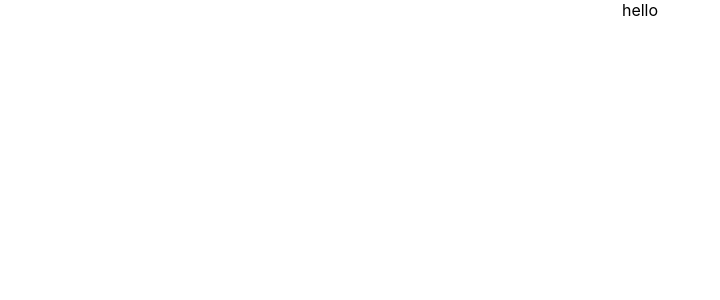
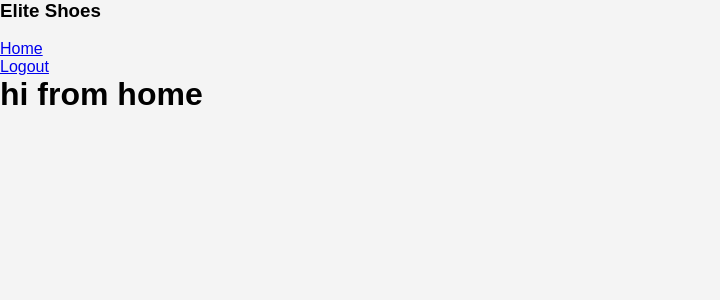
Before and after one commit to Ollerjuan/Ecommerce-shoe-store, a React (Create React App) app in the folder frontend/: page / in a window 1280 px wide. Shown: the top 300 px of the page, without its empty margins (0-720 px from the left). Built offline with nearby package versions, Linux system fonts and the light colour scheme.

Commit message:
added home and logout page

```diff
--- a/frontend/package.json
+++ b/frontend/package.json
@@ -6,8 +6,10 @@
     "@testing-library/jest-dom": "^5.16.4",
     "@testing-library/react": "^13.3.0",
     "@testing-library/user-event": "^13.5.0",
+    "axios": "^0.27.2",
     "react": "^18.1.0",
     "react-dom": "^18.1.0",
+    "react-router-dom": "^6.3.0",
     "react-scripts": "5.0.1",
     "web-vitals": "^2.1.4"
   },
--- a/frontend/src/App.js
+++ b/frontend/src/App.js
@@ -1,10 +1,30 @@
-import logo from './logo.svg';
 import './App.css';
+import { Route } from 'react-router-dom'
+import { BrowserRouter as Router } from 'react-router-dom'
+import { Routes } from 'react-router-dom'
+
+//components
+import Nav from './Components/Nav';
+
+
+//screens added
+import Home from './screens/HomeScreen';
+import ProductScreen from './screens/ProductScreen';
+import Cart from './screens/CartScreen';
 
 function App() {
-  return <div className="App">
-      hello
-    </div>
+  return (
+    <Router>
+      <Nav />
+        <Routes>
+          <Route path="/" element={<Home/>}/>
+          <Route path="cart/" element={<Cart />} />
+          <Route path="product/" element={<ProductScreen />} />
+          {/* <Route path="./Product/:id" Component={<ProductScreen />}/>
+          <Route path="CartScreen/" Component={<CartScreen />}/> */}
+        </Routes>
+    </Router>
+  );
 }
 
 export default App;
--- a/frontend/src/components/Nav.js
+++ b/frontend/src/components/Nav.js
@@ -1,11 +1,37 @@
 import './Nav.css';
+import {Link} from 'react-router-dom';
+
 
 const Nav = () => {
     return (
         <nav className='navbar'>
-            <div className='logo'>
+            <div className='nav_logo'>
+                <h3>Elite Shoes</h3>
+            </div>
 
-            </div>
+            <ul className='nav_links'>
+                <li>
+                    <Link to='./cart' className="cart_link">
+                        <i className="cart_symbol"></i>
+                        <span className='cartlogo_badge'></span>
+
+                        {/* Cart */}
+                    </Link>
+                </li>
+                <li>
+                    <Link to="/">
+                        Home
+                    </Link>
+                </li>
+                <li>
+                    <Link to='/Login'>
+                        Logout
+                    </Link>
+                </li>
+
+            </ul>
+
+
         </nav>
     )
 }
--- a/frontend/src/index.css
+++ b/frontend/src/index.css
@@ -1,13 +1,13 @@
+*{
+  padding: 0;
+  margin: 0;
+  box-sizing: border-box;
+}
 body {
-  margin: 0;
-  font-family: -apple-system, BlinkMacSystemFont, 'Segoe UI', 'Roboto', 'Oxygen',
-    'Ubuntu', 'Cantarell', 'Fira Sans', 'Droid Sans', 'Helvetica Neue',
-    sans-serif;
-  -webkit-font-smoothing: antialiased;
-  -moz-osx-font-smoothing: grayscale;
+  font-family: Arial, Helvetica, sans-serif;
+  background-color: #f4f4f4;
 }
-
-code {
-  font-family: source-code-pro, Menlo, Monaco, Consolas, 'Courier New',
-    monospace;
+img {
+  width: 100%;
+  object-fit: contain ;
 }
--- /dev/null
+++ b/frontend/src/screens/CartScreen.js
@@ -0,0 +1,13 @@
+import React from 'react'
+
+
+const Cart = () => {
+    return <div className="cartscreen">
+    <div className='carttttt'>
+
+    <h2> Shopping Cart</h2>
+    </div>
+    </div>
+
+}
+export default Cart;
--- /dev/null
+++ b/frontend/src/screens/HomeScreen.js
@@ -0,0 +1,12 @@
+//  import './HomeScreen.css'
+import React from 'react'
+
+const Home = () => {
+  return (
+    <div className='HomeScreen'>
+       <h1>hi from home</h1>
+    </div>
+  )
+}
+
+export default Home;
--- /dev/null
+++ b/frontend/src/screens/ProductScreen.js
@@ -0,0 +1,11 @@
+import React from 'react'
+
+const ProductScreen = () => {
+  return (
+    <div className='product_screen'>
+        ProductScreen
+    </div>
+  )
+}
+
+export default ProductScreen
```
Also changed, not shown: frontend/src/components/Login.js (added, +8 -0 lines), 1 other file (tests, documents, lock files or other folders).
